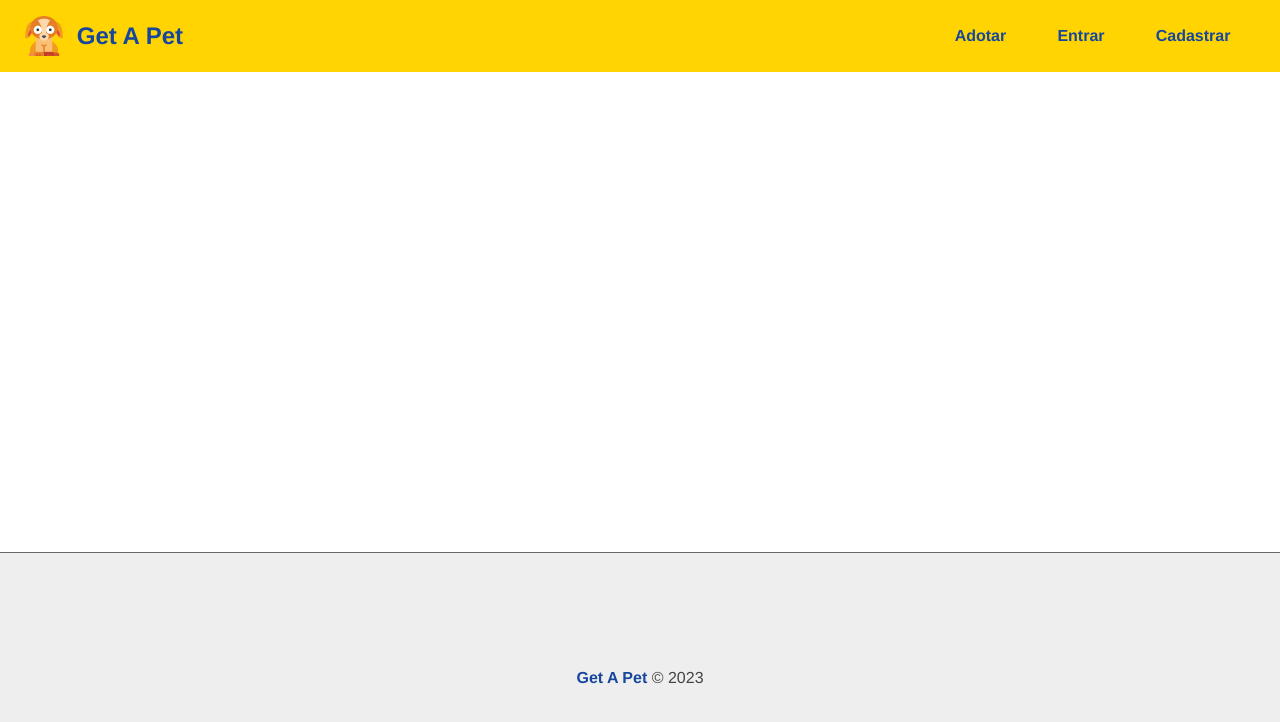
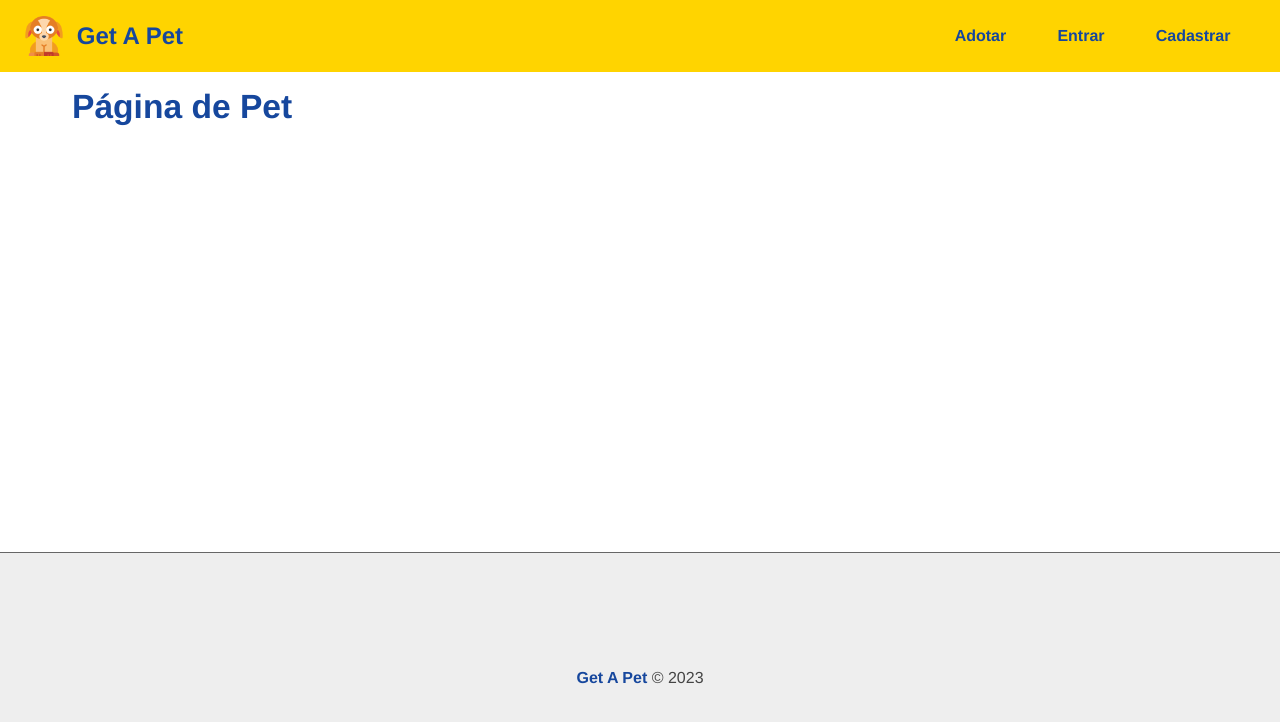
Before and after one commit to daniel-alm26/Get-A-Pet, a React (Create React App) app in the folder frontend/: page /pet/1 in a window 1280 px wide. Shown: the top 722 px of the page. Built offline with nearby package versions, Linux system fonts and the light colour scheme.

Commit message:
Página de detalhes de pet

```diff
--- a/frontend/src/App.js
+++ b/frontend/src/App.js
@@ -14,6 +14,7 @@
 import MyPets from './components/pages/Pet/MyPets';
 import AddPet from './components/pages/Pet/AddPet';
 import EditPet from './components/pages/Pet/EditPet';
+import PetDetails from './components/pages/Pet/PetDetails';
 
 /* context */
 import { UserProvider } from './context/UserContext';
@@ -32,6 +33,7 @@
             <Route path='/pet/mypets' element={<MyPets />} />
             <Route path='/pet/add' element={<AddPet />} />
             <Route path='/pet/edit/:id' element={<EditPet />} />
+            <Route path='/pet/:id' element={<PetDetails />} />
             <Route path="/" element={<Home />} />
           </Routes>
         </Container>
--- /dev/null
+++ b/frontend/src/components/pages/Pet/PetDetails.js
@@ -0,0 +1,17 @@
+import api from '../../../utils/api'
+
+import { useState, useEffect } from 'react'
+import { useParams, Link } from 'react-router-dom' // importamos o "useParams" para acessar a URL dinâmica (Parâmetro de URL pelo :id)
+
+import styles from './PetDetails.module.css'
+
+/* hooks */
+import useFlashMessage from '../../../hooks/useFlashMessage'
+
+function PetDetails() {
+    return (
+        <h1>Página de Pet</h1>
+    )
+}
+
+export default PetDetails
```
Also changed, not shown: frontend/src/components/pages/Pet/PetDetails.module.css (added).
